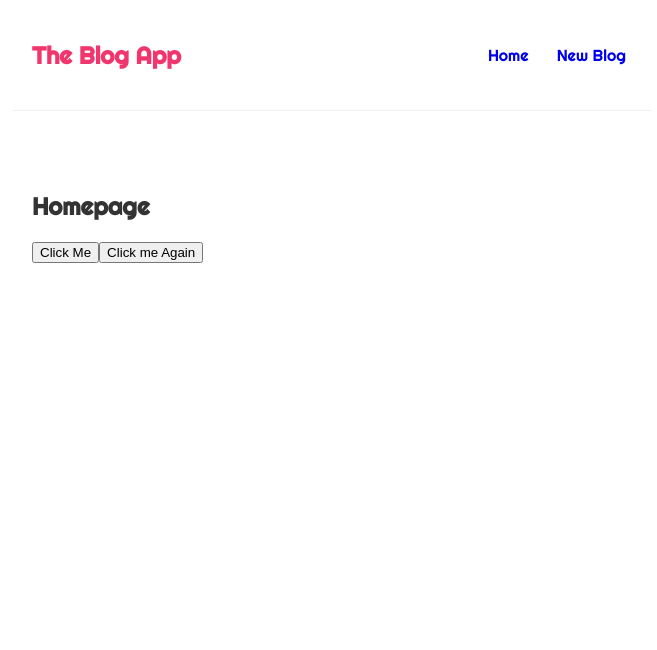
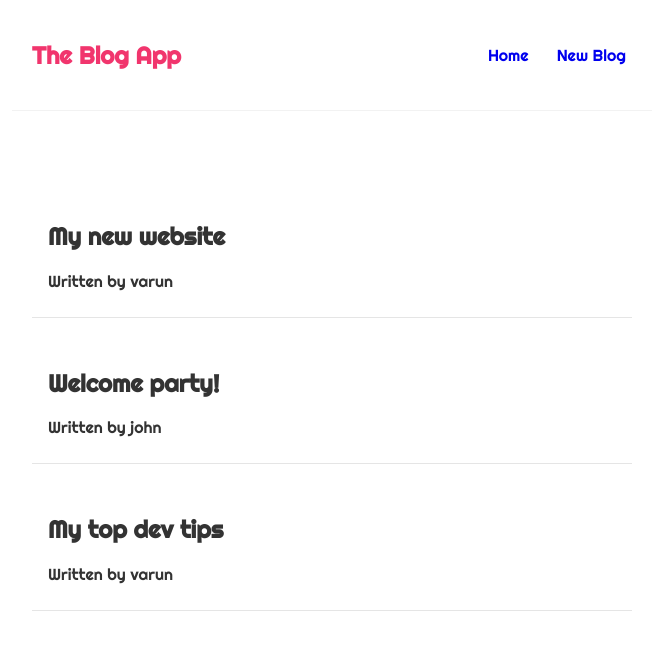
Before and after one commit to varundhand/first-react-app, a React (Create React App) app: page / in a window 1280 px wide. Shown: the top 650 px of the page, without its empty margins (308-965 px from the left). Built offline with nearby package versions, Linux system fonts and the light colour scheme.

Commit message:
using useState hook

```diff
--- a/src/Home.js
+++ b/src/Home.js
@@ -1,22 +1,25 @@
+import { useState } from "react";
+
 const Home = () => {
-  // const handleClick = () => { // we dont envoke this function below because it runs itself without even clicking the btn
-  //   console.log("button is clicked");
-  // };
-  const handleClick = (event) => {
-    console.log("hello ", "event is: ", event);
-  };
-  const handleClickAgain = (name, event) => {
-    console.log("hello", name, event);
-  };
+  const [blogs, setBlogs] = useState([
+    { title: "My new website", body: "lorem ipsum...", author: "varun", id: 1 },
+    { title: "Welcome party!", body: "lorem ipsum...", author: "john", id: 2 },
+    {
+      title: "My top dev tips",
+      body: "lorem ipsum...",
+      author: "varun",
+      id: 3,
+    },
+  ]);
+
   return (
     <div className="home">
-      <h2>Homepage</h2>
-      <button onClick={handleClick}>Click Me</button>
-      <button
-        onClick={(event) => handleClickAgain("varun dhand", event.target)}
-      >
-        Click me Again
-      </button>
+      {blogs.map((blog) => (
+        <div className="blog-preview" key={blog.id}>
+          <h2>{blog.title}</h2>
+          <p>Written by {blog.author}</p>
+        </div>
+      ))}
     </div>
   );
 };
--- a/src/index.css
+++ b/src/index.css
@@ -32,3 +32,14 @@
   margin: 40px auto;
   padding: 20px;
 }
+.blog-preview{
+  padding: 10px 16px;
+  margin: 20px 0;
+  border-bottom: 1px solid rgba(0,0,0,0.1);
+}
+.blog-preview:hover{
+  box-shadow: 1px 3px 5px black;
+  font-size: 20px;
+  color: #f1356d;
+  margin-bottom: 8px;
+}
```
